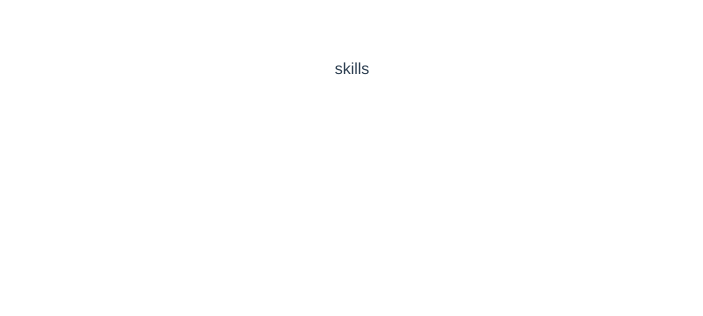
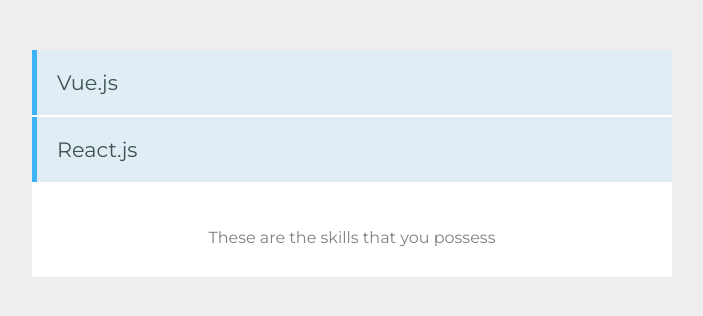
Before and after one commit to RedaMeziouni/Skills-List-vuejs, a Vue app: page / in a window 1280 px wide. Shown: the top 316 px of the page, without its empty margins (288-991 px from the left). Built offline with nearby package versions, Linux system fonts and the light colour scheme; a small style sheet from the web is missing.

Commit message:
Adding style to App.vue and Skills.vue

```diff
--- a/src/App.vue
+++ b/src/App.vue
@@ -16,12 +16,32 @@
 </script>
 
 <style>
+@import url('https://fonts.googleapis.com/css?family=Montserrat:400,700');
+body {
+  background-color: #EEEEEE;
+  font-family: 'Montserrat', sans-serif;
+  display: grid;
+  grid-template-rows: auto;
+  justify-items: center;
+  padding-top: 50px;
+}
+body, html {
+  margin: 0;
+  height: 100%;
+}
 #app {
-  font-family: Avenir, Helvetica, Arial, sans-serif;
-  -webkit-font-smoothing: antialiased;
-  -moz-osx-font-smoothing: grayscale;
-  text-align: center;
-  color: #2c3e50;
-  margin-top: 60px;
+    width: 50%;
+}
+nav {
+  padding: 20px 20px 20px 0;
+}
+nav a {
+  padding: 10px;
+  text-decoration: none;
+  background: #fff;
+  border-radius: 3px;
+  color: rgb(0, 110, 255);
+  font-weight: bold;
+  margin-right: 15px;
 }
 </style>
--- a/src/components/Skills.vue
+++ b/src/components/Skills.vue
@@ -1,32 +1,101 @@
 <template>
+
   <div class="hello">
-    skills
+
+    <div class="holder">
+      <ul>
+        <li v-for="(data, index) in skills" :key='index'> {{ data.skill }} </li>
+      </ul>
+
+
+      <p>These are the skills that you possess</p>
     </div>
+  </div>
+
 </template>
+
 
 <script>
 export default {
-  name: 'HelloWorld',
-  props: {
-    msg: String
+  name: 'Skills',
+  data() {
+    return {
+      skills: [
+        {"skill": "Vue.js"},
+        {"skill": "React.js"}
+      ],
+      bgColor: 'yellow',
+      bgWidth: '100%',
+      bgHeight: '30px',
+
+    }
   }
   }
 </script>
 
 <!-- Add "scoped" attribute to limit CSS to this component only -->
 <style scoped>
-h3 {
-  margin: 40px 0 0;
+@import "https://cdn.jsdelivr.net/npm/animate.css@3.5.1";
+@import "https://maxcdn.bootstrapcdn.com/font-awesome/4.7.0/css/font-awesome.min.css";
+  .holder {
+    background: #fff;
   }
   ul {
+    margin: 0;
+    padding: 0;
     list-style-type: none;
-  padding: 0;
   }
-li {
+
+  ul li {
+    padding: 20px;
+    font-size: 1.3em;
+    background-color: #E0EDF4;
+    border-left: 5px solid #3EB3F6;
+    margin-bottom: 2px;
+    color: #3E5252;
+  }
+  p {
+    text-align:center;
+    padding: 30px 0;
+    color: gray;
+  }
+  .container {
+    box-shadow: 0px 0px 40px lightgray;
+  }
+  input {
+    width: calc(100% - 40px);
+    border: 0;
+    padding: 20px;
+    font-size: 1.3em;
+    background-color: #323333;
+    color: #687F7F;
+  }
+  .alert {
+    background: #fdf2ce;
+    font-weight: bold;
     display: inline-block;
-  margin: 0 10px;
+    padding: 5px;
+    margin-top: -20px;
   }
-a {
-  color: #42b983;
+  .alert-in-enter-active {
+    animation: bounce-in .5s;
+  }
+  .alert-in-leave-active {
+    animation: bounce-in .5s reverse;
+  }
+@keyframes bounce-in {
+  0% {
+    transform: scale(0);
+  }
+  50% {
+    transform: scale(1.5);
+  }
+  100% {
+    transform: scale(1);
+  }
+}
+i {
+  float:right;
+  cursor:pointer;
 }
 </style>
```
Lines whose indentation alone changed are shown as unchanged.
